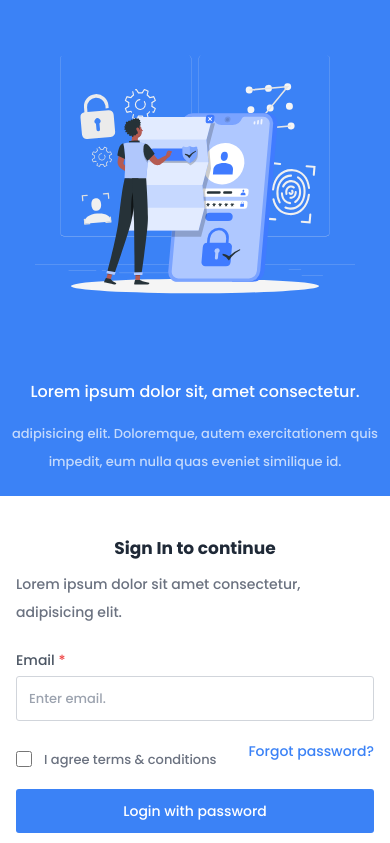
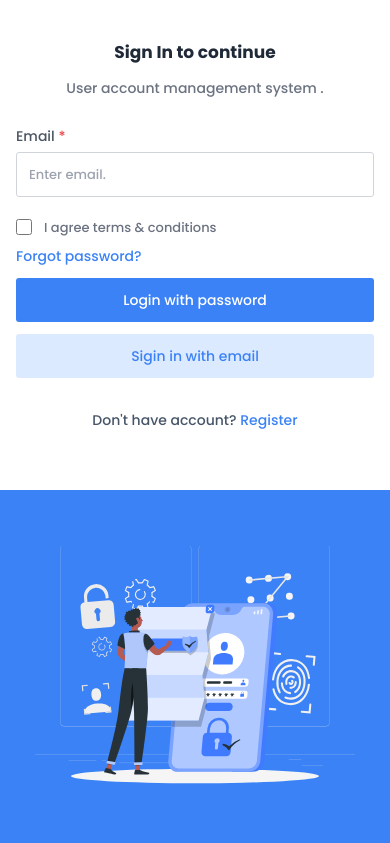
Before and after one commit to Nkaka23dev/User-Account-Management, a React (Vite) app: page /login in a window 390 px wide. Shown: the top 843 px of the page. Built offline with nearby package versions, Linux system fonts and the light colour scheme; no server answers; the HTML template or start-up script is replaced by a standard one.

Commit message:
feat: finish design responsivness

```diff
--- a/src/components/Login.tsx
+++ b/src/components/Login.tsx
@@ -11,7 +11,7 @@ import { authService } from "../services/auth.service";
 
 
 export default function Login() {
-
+    const [usePassword, setusePassword] = useState(false)
     const [loading, setloading] = useState(false)
     const schema = yup.object({
         email: yup.string().email().required(),
@@ -37,6 +37,7 @@ export default function Login() {
 
     const onSubmit = (data: any) => {
         setloading(true)
+        if (usePassword)
             return authService
                 .signIn({ email: data.email, password: data.password })
                 .then(() => {
@@ -68,28 +69,25 @@ export default function Login() {
             })
         }
     }
-
-
-    const [usePassword, setusePassword] = useState(false)
     return (
         <section>
             <div className='grid lg:grid-cols-1 grid-cols-5 h-screen'>
-                <div className='bg-blue-500 flex flex-col justify-center col-span-2'>
+                <div className='bg-blue-500 lg:order-2 flex flex-col justify-center col-span-2'>
                     <img className="max-w-xs mx-auto my-5" src="/vectors/login_vector.svg" alt="" />
                     <div className="flex flex-col my-5 max-w-md mx-auto gap-4 items-center justify-center ">
-                        <h4 className="text-center text-white font-medium">Lorem ipsum dolor sit, amet consectetur.</h4>
+                        <h4 className="text-center text-white font-medium">User account management system Sign In.</h4>
                         <p onClick={(() => {
                             toast("heloooooo")
-                        })} className="text-center font-medium text-[13px] leading-7 text-white/70"> adipisicing elit. Doloremque, autem exercitationem quis impedit, eum nulla quas eveniet similique id.</p>
+                        })} className="text-center font-medium text-[13px] leading-7 text-white/70"> You need email and password to sign in, if you sign up with email you will get a magic link on your email.</p>
                     </div>
                 </div>
-                <div className='col-span-3 max-w-md  w-full m-auto py-10 px-4'>
+                <div className='lg:order-1 col-span-3 max-w-md  w-full m-auto py-10 px-4'>
                     <div className=''>
 
                         <div>
                             <h1 className="text-[17px] mb-1 font-semibold text-gray-800 text-center">Sign In to continue</h1>
-                            <p className="pt-1 text-sm leading-7 font-medium text-gray-500 max-w-xl text-md">
-                                Lorem ipsum dolor sit amet consectetur, adipisicing elit.
+                            <p className="pt-1 text-center text-sm leading-7 font-medium text-gray-500 max-w-xl text-md">
+                                User account management system .
                             </p>
                         </div>
                     </div>
@@ -111,9 +109,9 @@ export default function Login() {
                             </div>
                         }
                         <div className="pr-0 mt-5 flex flex-col gap-3">
-                            <div className="flex items-center justify-between">
+                            <div className="flex md:flex-col items-center md:items-start md:gap-2 justify-between">
                                 <Checkbox label="I agree terms & conditions" />
-                                <Link to="/forgot-password" className="text-blue-500 font-medium text-sm mb-4 ">Forgot password?</Link>
+                                <Link to="/forgot-password" className="text-blue-500 font-medium text-sm ">Forgot password?</Link>
                             </div>
 
                             <button onClick={(e) => {
--- a/src/components/Register.tsx
+++ b/src/components/Register.tsx
@@ -94,14 +94,14 @@ export default function Register() {
     return (
         <section>
             <div className='grid lg:grid-cols-1 grid-cols-5 h-screen'>
-                <div className='bg-blue-500 flex flex-col justify-center col-span-2'>
+                <div className='bg-blue-500 lg:order-2 flex flex-col justify-center col-span-2'>
                     <img className="max-w-xs mx-auto my-5" src="/vectors/users_vector.svg" alt="" />
                     <div className="flex flex-col my-5 max-w-md mx-auto gap-4 items-center justify-center ">
-                        <h4 className="text-center text-white font-medium">Lorem ipsum dolor sit, amet consectetur.</h4>
-                        <p className="text-center font-medium text-[13px] leading-7 text-white/70"> adipisicing elit. Doloremque, autem exercitationem quis impedit, eum nulla quas eveniet similique id.</p>
+                        <h4 className="text-center  text-white font-medium">User account management system Sign Up.</h4>
+                        <p className="text-center font-medium text-[13px] leading-7 text-white/70"> All field market with (*) are required, You need to provide all information to sign up.</p>
                     </div>
                 </div>
-                <div className='col-span-3 lg:max-w-5xl max-w-xl lg:mx-5 m-auto py-10 px-4 sm:px-0 '>
+                <div className='col-span-3 lg:order lg:max-w-5xl max-w-xl lg:mx-5 m-auto py-10 px-4 sm:px-0 '>
                     <div className='mb-6'>
 
                         <div>
--- a/src/components/userprofile/VerifyAccount.tsx
+++ b/src/components/userprofile/VerifyAccount.tsx
@@ -64,7 +64,7 @@ export default function VerifyAccount() {
     return (
         <div>
             {user?.verification_status === 'unverified' ? <form onSubmit={handleSubmit(onSubmit)} className="space-y-5">
-                <div className="grid grid-cols-2 gap-4 ">
+                <div className="grid md:grid-cols-1 grid-cols-2 gap-4 ">
                     <Input error={errors['national_id']}  {...register("national_id")} placeholder="Enter full Name.." label="National ID or passport numbers" />
                     <div className=" ">
                         <label className="text-sm mb-[6px] capitalize block text-gray-600 font-medium " htmlFor="photo">Upload your profile picture <span className='text-red-500'>*</span> </label>
@@ -76,7 +76,7 @@ export default function VerifyAccount() {
                     </div>
                 </div>
                 <div className="pr-4 mt-5 flex flex-col gap-3 ">
-                    <button type="submit" className={`bg-blue-500 pr-4 w-1/4 text-white font-medium  py-3 rounded-[3px] text-sm hover:bg-blue-600 ${VerifyLoading ? 'pointer-events-none opacity-70' : ''} `}>{VerifyLoading ? <Loading /> : 'Verify Account'}</button>
+                    <button type="submit" className={`bg-blue-500 md:w-full pr-4 w-1/4 text-white font-medium  py-3 rounded-[3px] text-sm hover:bg-blue-600 ${VerifyLoading ? 'pointer-events-none opacity-70' : ''} `}>{VerifyLoading ? <Loading /> : 'Verify Account'}</button>
                 </div>
             </form> : <div>
                 {user?.verification_status === 'pending' ? 'Verification is pending' : user?.verification_status === 'verified' ? <div className="flex items-center" >
--- a/src/pages/ForgotPassword.tsx
+++ b/src/pages/ForgotPassword.tsx
@@ -32,8 +32,8 @@ export default function ResetPassword() {
     }
     return (
         <section>
-            <div className='grid grid-cols-5 h-screen'>
-                <div className='bg-blue-500 flex flex-col justify-center col-span-2'>
+            <div className='grid lg:grid-cols-1 grid-cols-5 h-screen'>
+                <div className='bg-blue-500 lg:order-2 flex flex-col justify-center col-span-2'>
                     <img className="max-w-xs mx-auto my-5" src="/vectors/password.svg" alt="" />
                     <div className="flex flex-col my-5 max-w-md mx-auto gap-4 items-center justify-center ">
                         <h4 className="text-center text-white font-medium">Lorem ipsum dolor sit, amet consectetur.</h4>
--- a/src/pages/ResetPassword.tsx
+++ b/src/pages/ResetPassword.tsx
@@ -50,8 +50,8 @@ export default function ForgotPassword() {
     };
     return (
         <section>
-            <div className='grid grid-cols-5 h-screen'>
-                <div className='bg-blue-500 flex flex-col justify-center col-span-2'>
+            <div className='grid lg:grid-cols-1 grid-cols-5 h-screen'>
+                <div className='bg-blue-500 flex flex-col lg:order-2 justify-center col-span-2'>
                     <img className="max-w-xs mx-auto my-5" src="/vectors/password.svg" alt="" />
                     <div className="flex flex-col my-5 max-w-md mx-auto gap-4 items-center justify-center ">
                         <h4 className="text-center text-white font-medium">Lorem ipsum dolor sit, amet consectetur.</h4>
```
Also changed, not shown: src/components/userprofile/UserProfile.tsx (+5 -5 lines), src/components/userprofile/UserProfileForm.tsx (+3 -8 lines). Lines whose indentation alone changed are shown as unchanged.
